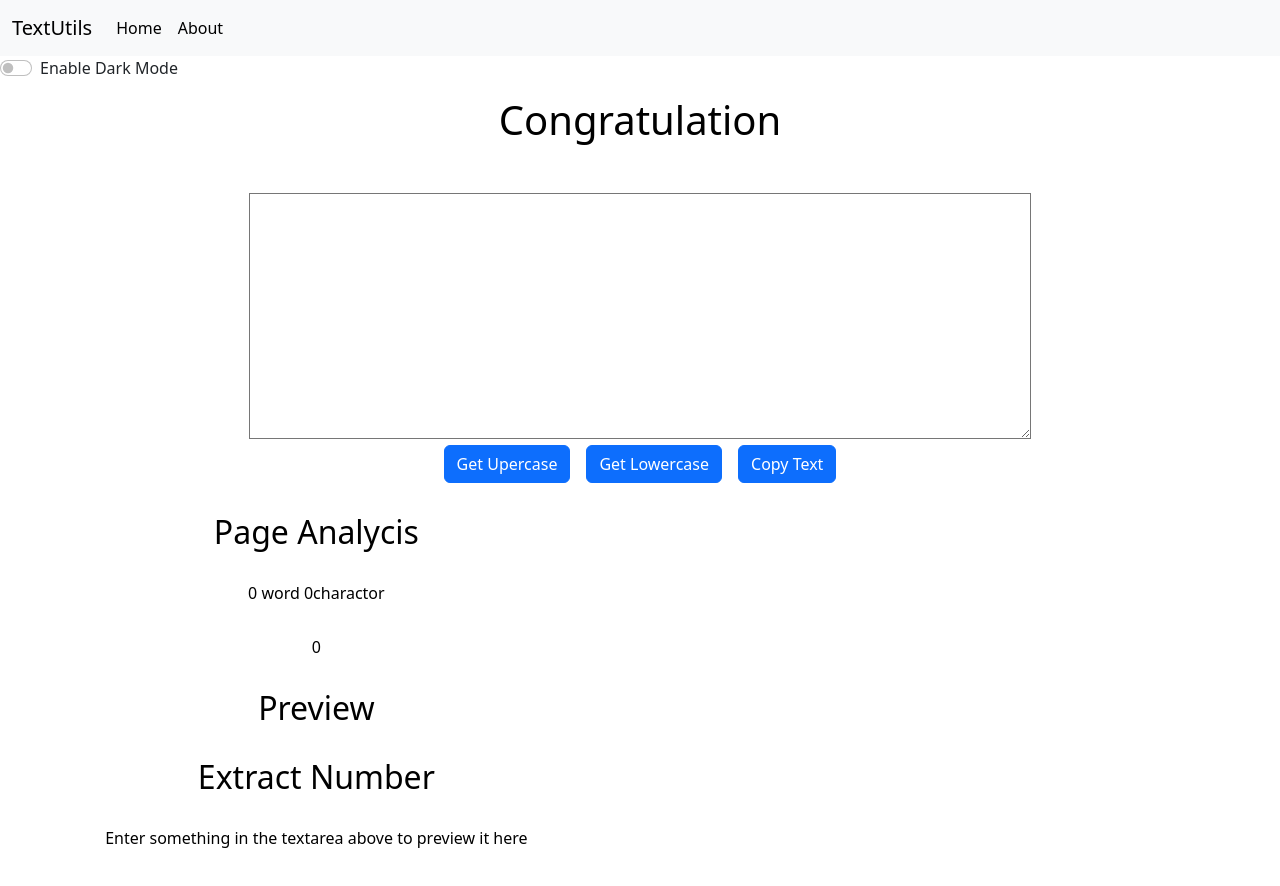
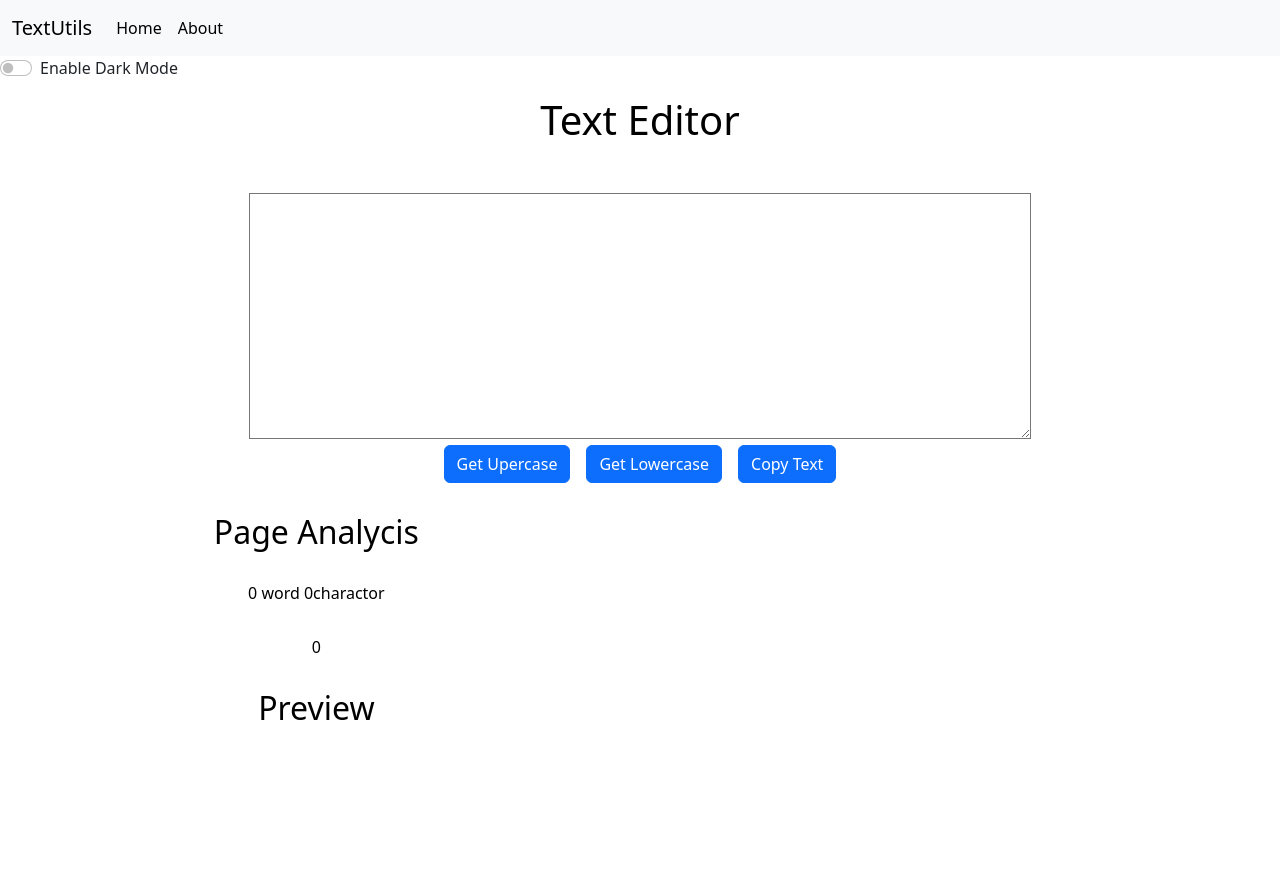
Before and after one commit to ashuthakur1605/TextEditor, a React (Create React App) app: page / in a window 1280 px wide. Shown: the top 886 px of the page. Built offline with nearby package versions, Linux system fonts and the light colour scheme.

Commit message:
Texteditor commit

```diff
--- a/src/App.js
+++ b/src/App.js
@@ -77,13 +77,13 @@ function App() {
 
         <Switch>
 
+          <Route exact path="/">
+            <Web mode={mode} />
+          </Route>
           <Route exact path="/About">
             <Aboutus />
           </Route>
 
-          <Route exact path="/">
-            <Web mode={mode} />
-          </Route>
         </Switch>
       </div>
 
--- a/src/practice/web.js
+++ b/src/practice/web.js
@@ -53,7 +53,7 @@ export default function Web(props) {
             <header>
                 <div className="name" style={{color: props.mode === 'dark' ? 'white' : 'black' }}>
                     <div>
-                        <h1 > Congratulation</h1>
+                        <h1 >Text Editor</h1>
                     </div>
 
                     <label htmlFor="form" className="my-form"></label>
@@ -76,8 +76,8 @@ export default function Web(props) {
 
                     <h2 >Preview</h2>
                     <p >{text}</p>
-                    <h2 >Extract Number</h2>
-                    <p >{text.length>0?text:'Enter something in the textarea above to preview it here'} </p>
+                    {/* <h2 >Extract Number</h2>
+                    <p >{text.length>0?text:'Enter something in the textarea above to preview it here'} </p> */}
 
                 </div>
 
```
